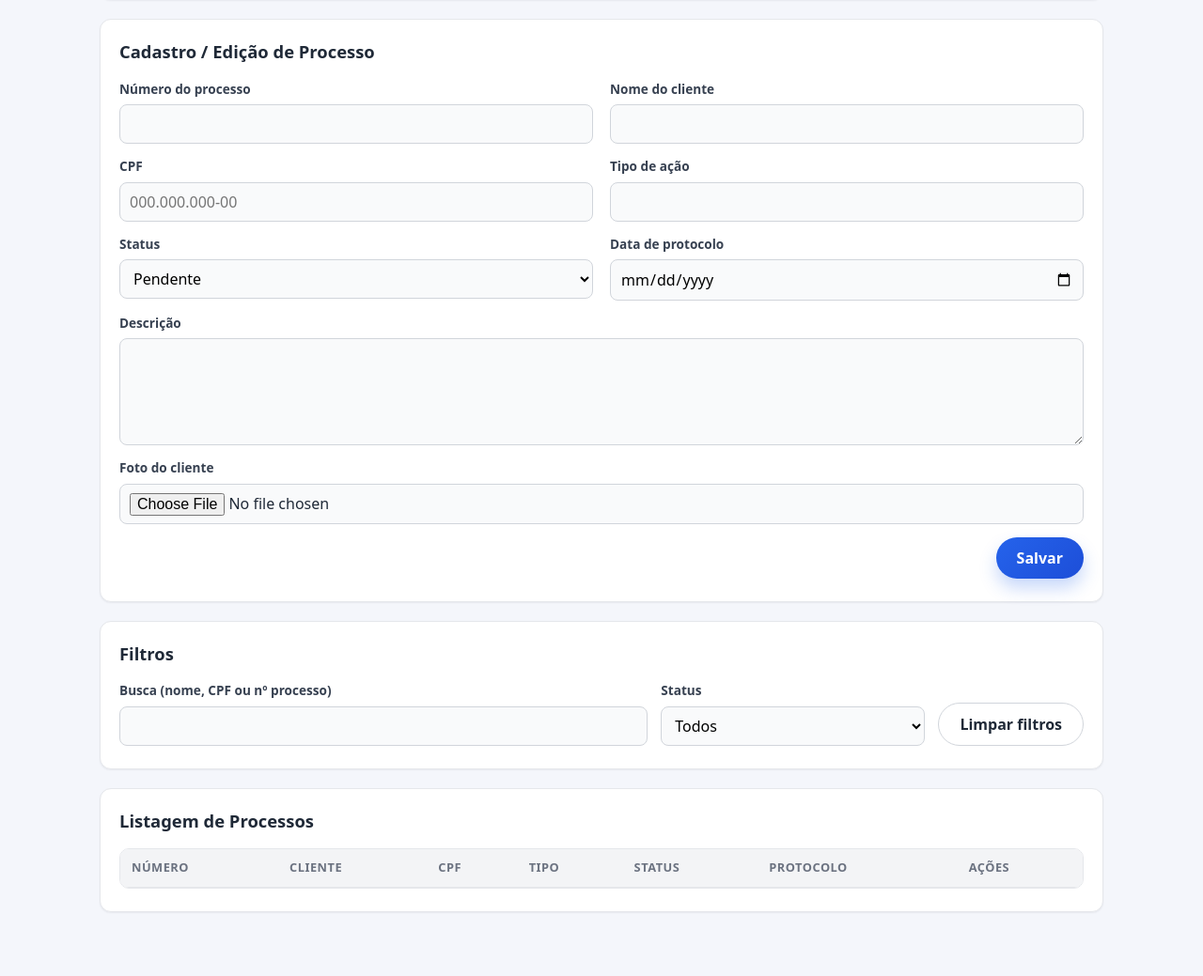
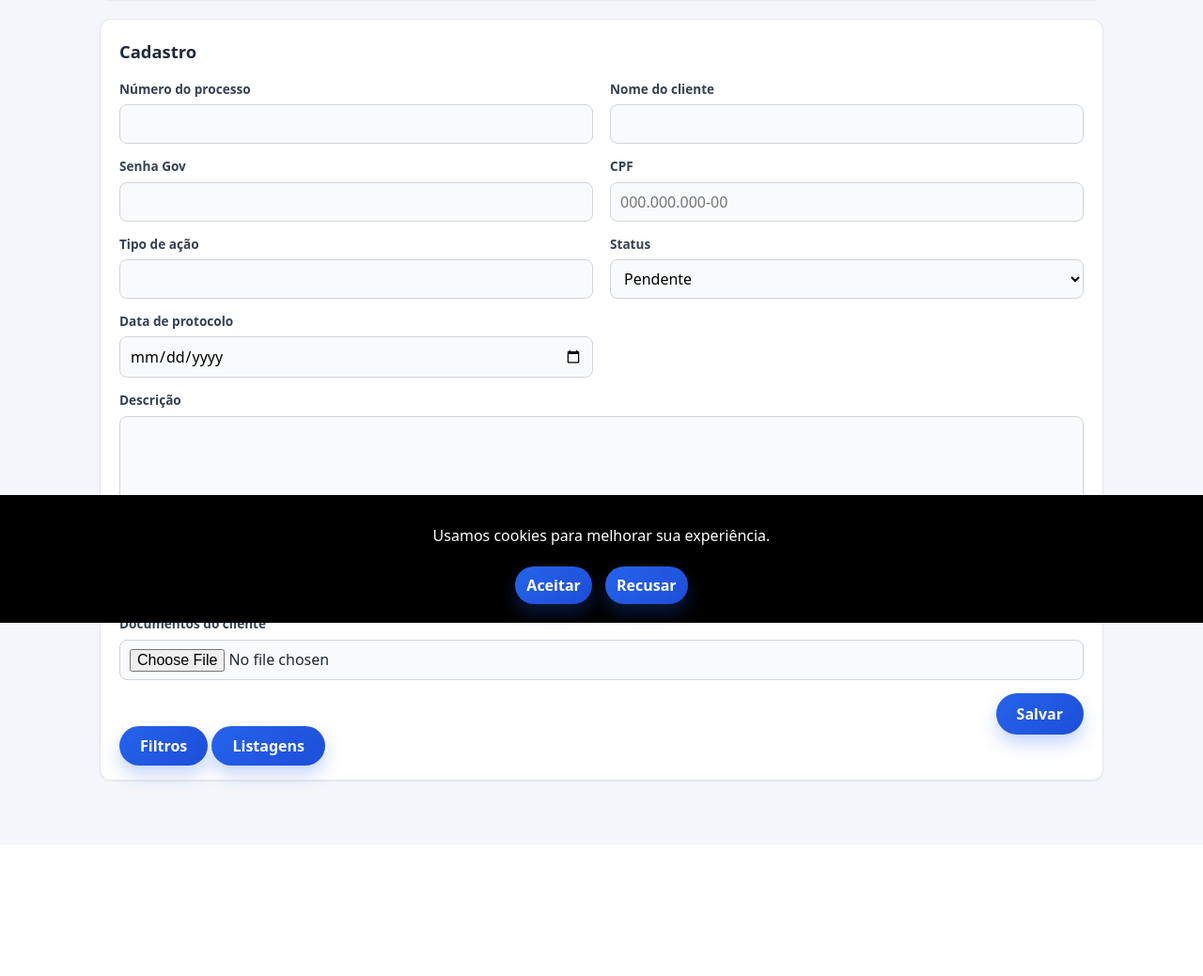
Before and after one commit to wandickfilho/Git-Projeto-Advocacia, a PHP site: page / in a window 1280 px wide. Shown: the part 137-1176 px from the top of the page at 94% size. After the commit the page ends 978 px from the top, so only its background shows below. Run offline with PHP 8.4, Linux system fonts and the light colour scheme; lists and menus that the app fills with data are empty.

Commit message:
front atualizado

```diff
--- a/database/schema.sql
+++ b/database/schema.sql
@@ -13,7 +13,7 @@ CREATE TABLE processos (
     id INT AUTO_INCREMENT PRIMARY KEY,
     numero_processo VARCHAR(50) UNIQUE NOT NULL,
     tipo_acao VARCHAR(50),
-    status ENUM('Em andamento', 'Concluído', 'Arquivado') DEFAULT 'Em andamento',
+    status ENUM('Em andamento', 'Concluído', 'Arquivado', 'Pendente') DEFAULT 'Em andamento',
     data_protocolo DATE,
     cliente_id INT,
     FOREIGN KEY (cliente_id) REFERENCES clientes(id)
--- a/frontend/index.html
+++ b/frontend/index.html
@@ -14,7 +14,7 @@
     </header>
 
     <section class="card">
-      <h2>Cadastro / Edição de Processo</h2>
+      <h2>Cadastro</h2>
       <form id="processoForm" class="form-grid">
         <div class="campo">
           <label for="numeroProcesso">Número do processo</label>
@@ -25,7 +25,10 @@
           <label for="nomeCliente">Nome do cliente</label>
           <input type="text" id="nomeCliente" name="nomeCliente" />
         </div>
-
+        <div class="campo">
+          <label for="senhaGov">Senha Gov</label>
+          <input type="text" id="nomeCliente" name="govCliente" />
+        </div>
         <div class="campo">
           <label for="cpfCliente">CPF</label>
           <input type="text" id="cpfCliente" name="cpfCliente" placeholder="000.000.000-00" />
@@ -60,63 +63,32 @@
           <label for="fotoCliente">Foto do cliente</label>
           <input type="file" id="fotoCliente" name="fotoCliente" accept=".jpg,.jpeg,.png" />
         </div>
+        <div class="campo campo-full">
+          <label for="docCliente">Documentos do cliente</label>
+          <input type="file" id="docCliente" name="docCliente" accept=".pdf,.docx,.doc,.txt" />
+        </div>
 
         <div class="acoes-form campo-full">
           <button type="submit" id="btnSalvar">Salvar</button>
         </div>
       </form>
-    </section>
-
-    <section class="card">
-      <h2>Filtros</h2>
-      <div class="filtros-grid">
-        <div class="campo">
-          <label for="filtroBusca">Busca (nome, CPF ou nº processo)</label>
-          <input type="text" id="filtroBusca" name="filtroBusca" />
-        </div>
-
-        <div class="campo">
-          <label for="filtroStatus">Status</label>
-          <select id="filtroStatus" name="filtroStatus">
-            <option value="">Todos</option>
-            <option value="pendente">Pendente</option>
-            <option value="em_andamento">Em andamento</option>
-            <option value="concluido">Concluído</option>
-            <option value="arquivado">Arquivado</option>
-          </select>
-        </div>
-
-        <div class="acoes-filtro">
-          <button type="button" id="btnLimparFiltros">Limpar filtros</button>
-        </div>
-      </div>
-    </section>
-
-    <section class="card">
-      <h2>Listagem de Processos</h2>
-      <div class="tabela-wrapper">
-        <table id="tabelaProcessos">
-          <thead>
-            <tr>
-              <th>Número</th>
-              <th>Cliente</th>
-              <th>CPF</th>
-              <th>Tipo</th>
-              <th>Status</th>
-              <th>Protocolo</th>
-              <th>Ações</th>
-            </tr>
-          </thead>
-          <tbody id="corpoTabela">
-            <!-- Linhas serão adicionadas via JavaScript -->
-          </tbody>
-        </table>
-      </div>
-    </section>
+    <div class="links-navegacao">
+      <a href="Pages/Filtros.html" class="button-Filters">Filtros</a>
+      <a href="Pages/Listagens.html" class="button-Listens">Listagens</a>
+    </div>
   </main>
 
   <div id="toastContainer" aria-live="polite" aria-atomic="true"></div>
 
   <script src="script.js"></script>
+<div id="cookie-banner">
+  <p>Usamos cookies para melhorar sua experiência.</p>
+  <button id="accept-cookies">Aceitar</button>
+  <button id="reject-cookies">Recusar</button>
+</div>
+
+<script src="js/script.js"></script>
+
+<script src="js/script.js"></script>
 </body>
 </html>
--- a/frontend/script.js
+++ b/frontend/script.js
@@ -0,0 +1,22 @@
+//localStorage.removeItem("cookieChoice");
+document.addEventListener("DOMContentLoaded", () => {
+  const banner = document.getElementById("cookie-banner");
+
+  // se já escolheu, esconde
+  if (localStorage.getItem("cookieChoice")) {
+    banner.style.display = "none";
+    return;
+  }
+
+  // aceitar
+  document.getElementById("accept-cookies").onclick = () => {
+    localStorage.setItem("cookieChoice", "accepted");
+    banner.style.display = "none";
+  };
+
+  // recusar
+  document.getElementById("reject-cookies").onclick = () => {
+    localStorage.setItem("cookieChoice", "rejected");
+    banner.style.display = "none";
+  };
+});
--- a/frontend/style.css
+++ b/frontend/style.css
@@ -216,3 +216,76 @@ tbody tr:hover {
     width: 100%;
   }
 }
+.button-Filters{
+  font: inherit;
+  border-radius: 999px;
+  border: none;
+  cursor: pointer;
+  padding: 10px 22px;
+  background: linear-gradient(135deg, #2563eb, #1d4ed8);
+  color: #ffffff;
+  font-weight: 600;
+  box-shadow: 0 10px 18px rgba(37, 99, 235, 0.25);
+  transition: transform 0.08s ease, box-shadow 0.08s ease, opacity 0.1s;
+  text-decoration: none;
+}
+.button-Listens{
+font: inherit;
+  border-radius: 999px;
+  border: none;
+  cursor: pointer;
+  padding: 10px 22px;
+  background: linear-gradient(135deg, #2563eb, #1d4ed8);
+  color: #ffffff;
+  font-weight: 600;
+  box-shadow: 0 10px 18px rgba(37, 99, 235, 0.25);
+  transition: transform 0.08s ease, box-shadow 0.08s ease, opacity 0.1s;
+  text-decoration: none;
+}
+.button-Return-Filters img{
+  position: relative;
+  left: 1000px;
+  top: -180px;
+  height: 25px;
+  width: 25px;
+  border-radius: 50%;
+}
+.button-Return-Listens img{
+  position: relative;
+  left: 1445px;
+  top: -235px;
+  height: 25px;
+  width: 25px;
+  border-radius: 50%;
+}
+/* fundo escuro */
+#cookie-overlay {
+  position: fixed;
+  top: 0;
+  left: 0;
+  width: 100%;
+  height: 100%;
+  background: rgba(0,0,0,0.5);
+
+  display: flex;
+  align-items: center;
+  justify-content: center;
+
+  z-index: 999;
+}
+
+#cookie-banner {
+  position: fixed;
+  bottom: 0;
+  width: 100%;
+  background: #000000;
+  color: #ffffff;
+  padding: 15px;
+  text-align: center;
+}
+
+#cookie-banner button {
+  margin: 5px;
+  padding: 8px 12px;
+  cursor: pointer;
+}
```
Also changed, not shown: frontend/Pages/Filtros.html (added, +47 -0 lines), frontend/Pages/Listagens.html (added, +48 -0 lines), frontend/imgs/return_blue_arrow.png (added).
